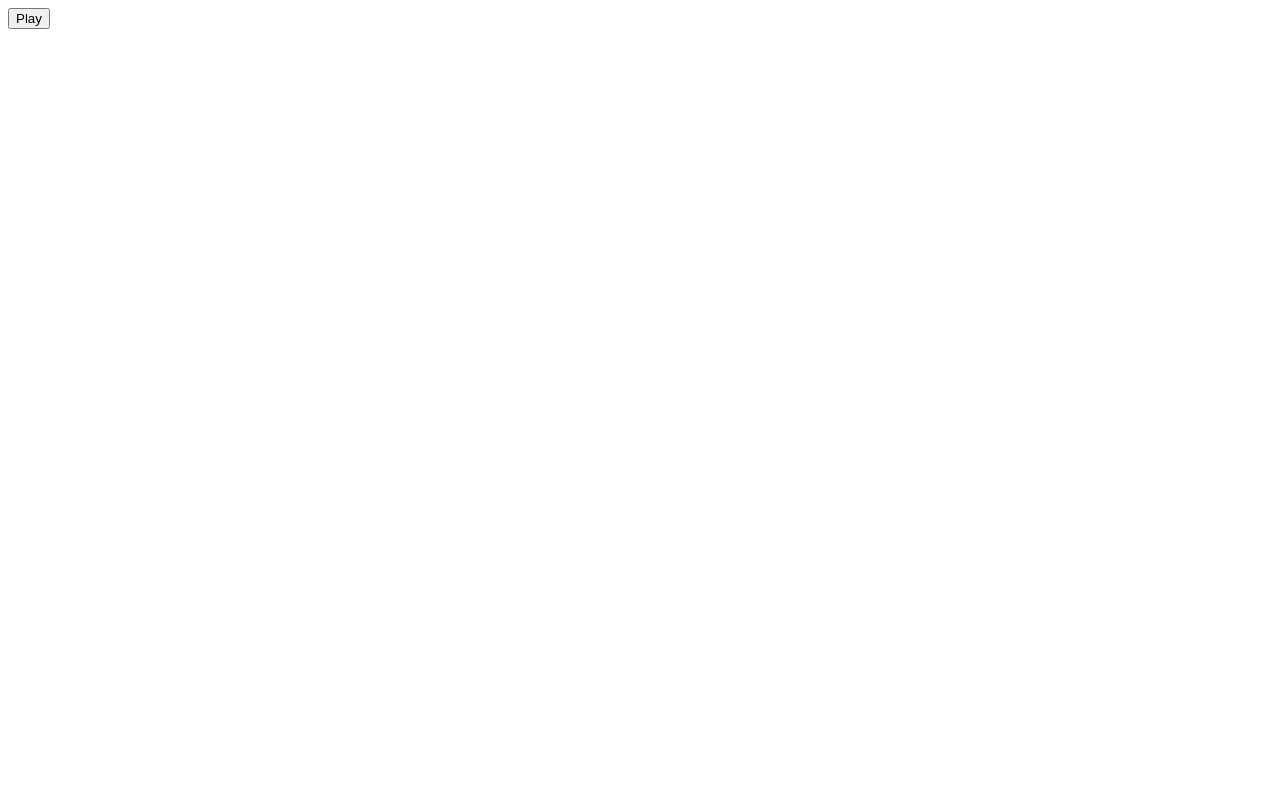
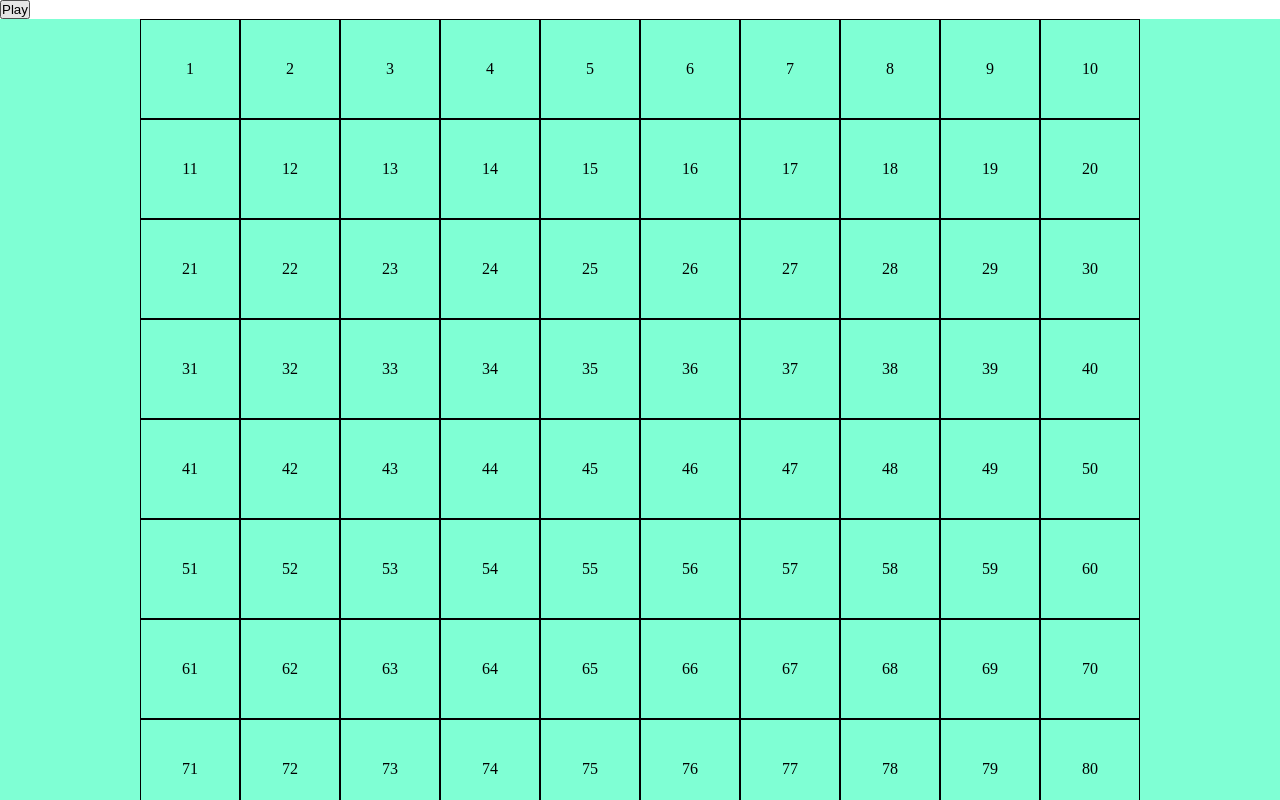
Before and after one commit to AleFarinaIV/js-campominato-grid, a plain HTML site: page index.html in a window 1280 px wide. Both pictures are taken after a click on the button "Play". Shown: the top 800 px of the page. Drawn offline with Linux system fonts and the light colour scheme.

Commit message:
[UPD] added square progressive number, appended squares to grid and stylized

```diff
--- a/css/style.css
+++ b/css/style.css
@@ -0,0 +1,27 @@
+* {
+    margin: 0;
+    padding: 0;
+    box-sizing: border-box;
+}
+
+main {
+    background-color: aquamarine;
+}
+
+
+#field {
+    max-width: 1000px;
+    height: 1000px;
+    margin: 0 auto;
+    display: flex;
+    flex-wrap: wrap;
+}
+
+.square {
+    width: calc(100% / 10);
+    height: calc(100% / 10);
+    display: flex;
+    justify-content: center;
+    align-items: center;
+    border: 1px solid black;
+}
--- a/index.html
+++ b/index.html
@@ -10,7 +10,10 @@
         <header>
             <button id="start">Play</button>
         </header>
-        <div id="field"></div>
+        <main>
+            <div id="field"></div>
+        </main>
+        <footer></footer>
         <script src="./js/script.js"></script>
     </body>
 </html>
--- a/js/script.js
+++ b/js/script.js
@@ -24,5 +24,11 @@ button.addEventListener('click', function() {
 
         // dichiaro una variabile per la creazione del singolo quadrato
         let fieldSquare = createSquare()
+
+        // inserisco il numero progressivo nel quadrato
+        fieldSquare.innerText = i + 1
+
+        // appendo il quadrato all'interno della griglia
+        grid.append(fieldSquare)
     }
 })
```
